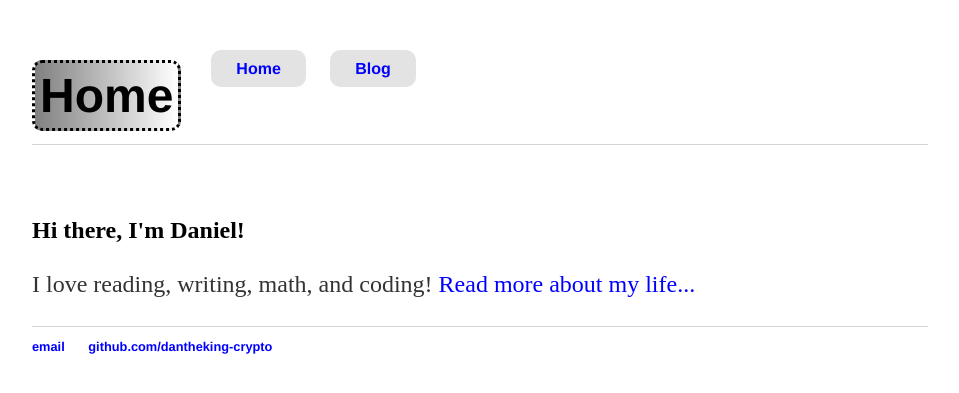
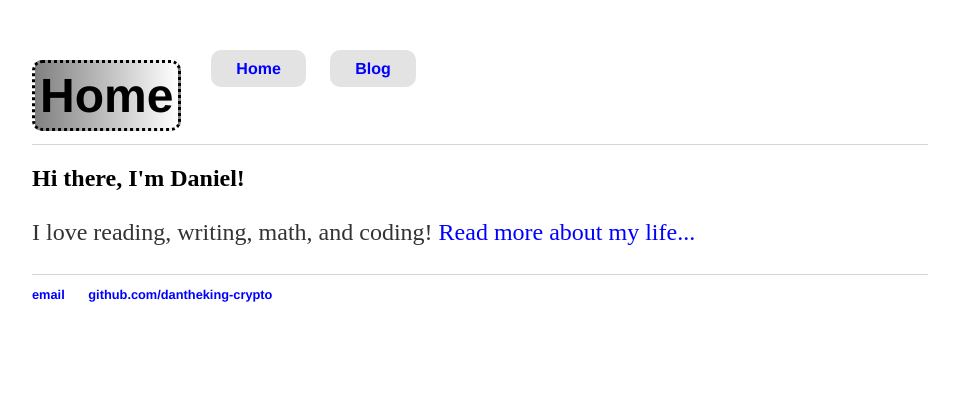
Before and after one commit to danielzsh/devo1ution.github.io, a Jekyll site: the page built from index.html, in a window 1280 px wide. Shown: the top 393 px of the page, without its empty margins (160-1119 px from the left). Built offline with Jekyll 4.4.1, drawn with Linux system fonts in a browser that asks for light colours.

Commit message:
Update main.css

```diff
--- a/css/main.css
+++ b/css/main.css
@@ -3,7 +3,7 @@
     width: 70%;
 }
 nav {
-    margin: 50px 0px;
+    margin: 20px 0px;
 }
 nav ul, footer ul {
     font-family:'Helvetica', 'Arial', 'Sans-Serif';
@@ -50,7 +50,7 @@
     font-family:'Helvetica', 'Arial', 'Sans-Serif';
 }
 h2 {
-    margin-block-start: 3em;
+    margin-block-start: 0em;
 }
 nav ul h1 {
     float: left;
```
